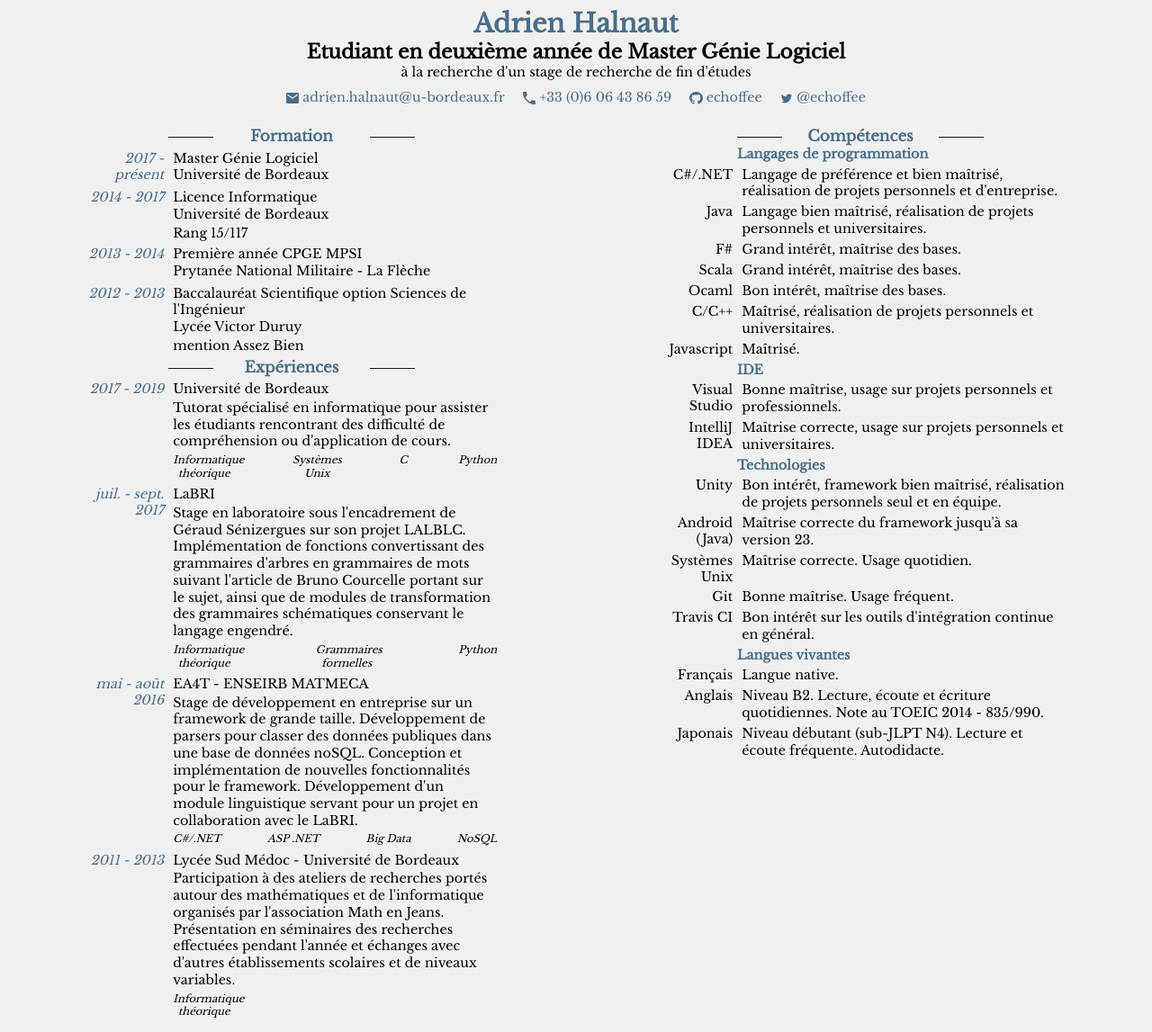
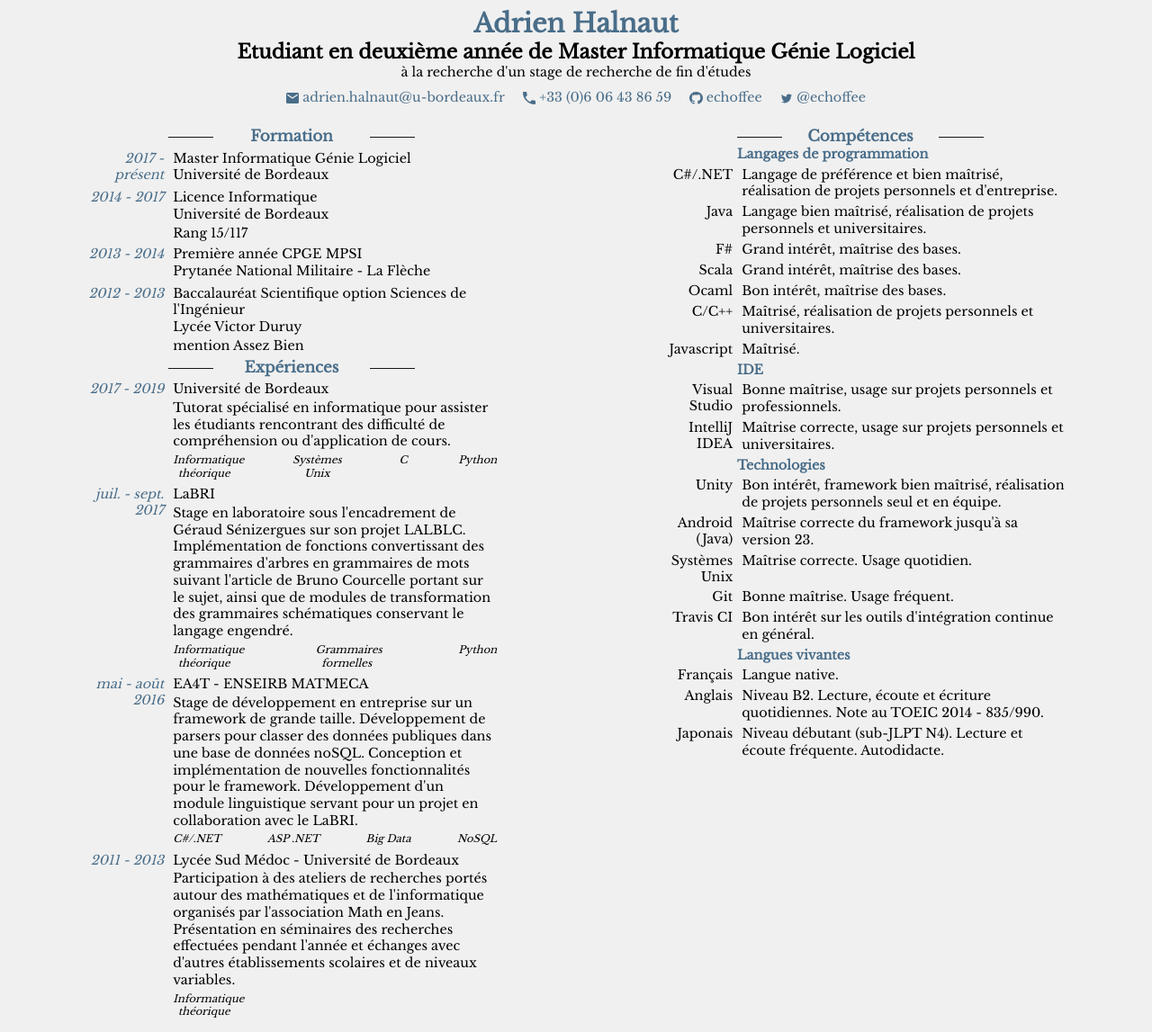
Before and after one commit to eikofee/eikofee.github.io, a Jekyll site: the page built from index.md, in a window 1280 px wide. Shown: the whole page at 90% size. Built offline with Jekyll 4.4.1, drawn with Linux system fonts in a browser that asks for light colours.

Commit message:
Update infos

```diff
--- a/_data/formations.yml
+++ b/_data/formations.yml
@@ -1,5 +1,5 @@
 -   year: 2017 - présent
-    title: Master Génie Logiciel
+    title: Master Informatique Génie Logiciel
     place: Université de Bordeaux
 -
     year: 2014 - 2017
--- a/_data/infos.yml
+++ b/_data/infos.yml
@@ -1,6 +1,6 @@
 -
     name: Adrien Halnaut
-    status: Etudiant en deuxième année de Master Génie Logiciel
+    status: Etudiant en deuxième année de Master Informatique Génie Logiciel
     intro: à la recherche d'un stage de recherche de fin d'études
     mail: adrien.halnaut@u-bordeaux.fr
     phone: +33 (0)6 06 43 86 59
```
